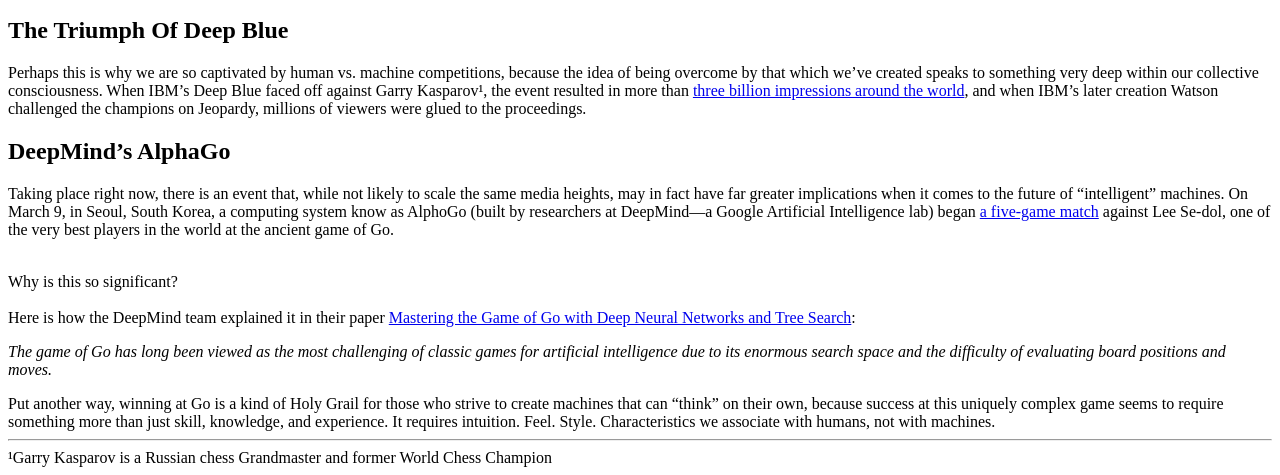
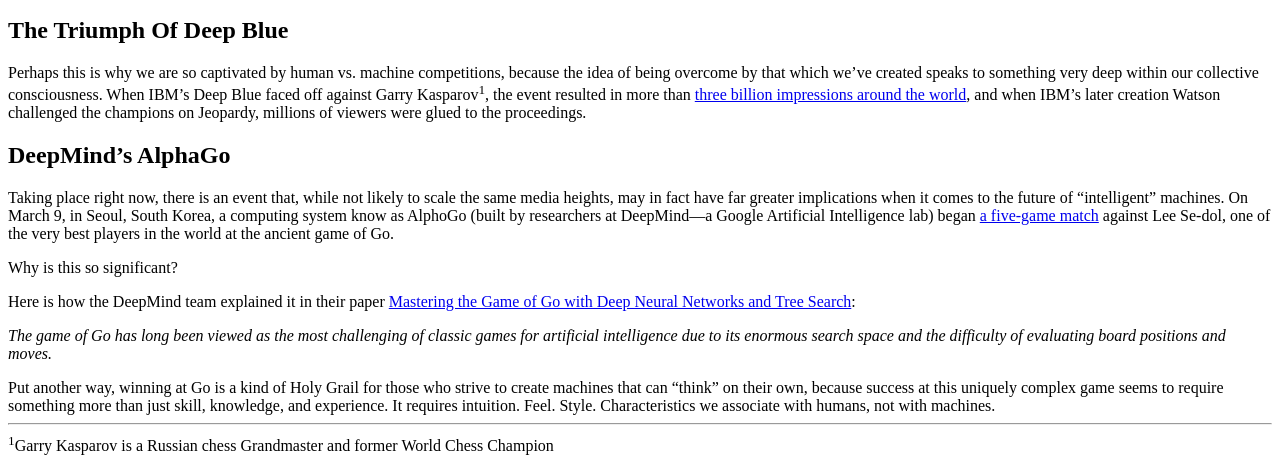
Before and after one commit to RobertLeMonds/Project01article, a plain HTML site: page index.html in a window 1280 px wide. Shown: the part 577-1052 px from the top of the page. Drawn offline with Linux system fonts and the light colour scheme.

Commit message:
updated html tags
fixed superset and changed breaks to paragraph tags

```diff
--- a/index.html
+++ b/index.html
@@ -19,16 +19,16 @@
 
    <h2>The Triumph Of Deep Blue</h2>
 
-   <p>Perhaps this is why we are so captivated by human vs. machine competitions, because the idea of being overcome by that which we’ve created speaks to something very deep within our collective consciousness. When IBM’s Deep Blue faced off against Garry Kasparov&sup1;, the event resulted in more than <a href="http://www-03.ibm.com/ibm/history/ibm100/us/en/icons/deepblue/">three billion impressions around the world</a>, and when IBM’s later creation Watson challenged the champions on Jeopardy, millions of viewers were glued to the proceedings.</p>
+   <p>Perhaps this is why we are so captivated by human vs. machine competitions, because the idea of being overcome by that which we’ve created speaks to something very deep within our collective consciousness. When IBM’s Deep Blue faced off against Garry Kasparov<sup>1</sup>, the event resulted in more than <a href="http://www-03.ibm.com/ibm/history/ibm100/us/en/icons/deepblue/">three billion impressions around the world</a>, and when IBM’s later creation Watson challenged the champions on Jeopardy, millions of viewers were glued to the proceedings.</p>
 
    <h2>DeepMind’s AlphaGo</h2>
 
    <p>Taking place right now, there is an event that, while not likely to scale the same media heights, may in fact have far greater implications when it comes to the future of “intelligent” machines. On March 9, in Seoul, South Korea, a computing system know as AlphoGo (built by researchers at DeepMind—a Google Artificial Intelligence lab) began <a href="http://venturebeat.com/2016/02/04/youtube-will-livestream-googles-ai-playing-go-superstar-lee-sedol-in-march/">a five-game match</a> against Lee Se-dol, one of the very best players in the world at the ancient game of Go.</p>
-   <br>Why is this so significant?</br>
-   <br>Here is how the DeepMind team explained it in their paper <a href="http://airesearch.com/wp-content/uploads/2016/01/deepmind-mastering-go.pdf">Mastering the Game of Go with Deep Neural Networks and Tree Search</a>:</br>
+   <p>Why is this so significant?</p>
+   <p>Here is how the DeepMind team explained it in their paper <a href="http://airesearch.com/wp-content/uploads/2016/01/deepmind-mastering-go.pdf">Mastering the Game of Go with Deep Neural Networks and Tree Search</a>:</p>
    <p><em>The game of Go has long been viewed as the most challenging of classic games for artificial intelligence due to its enormous search space and the difficulty of evaluating board positions and moves.</em></p>
   Put another way, winning at Go is a kind of Holy Grail for those who strive to create machines that can “think” on their own, because success at this uniquely complex game seems to require something more than just skill, knowledge, and experience. It requires intuition. Feel. Style. Characteristics we associate with humans, not with machines.
    <hr>
-   &sup1;Garry Kasparov is a Russian chess Grandmaster and former World Chess Champion
+   <sup>1</sup>Garry Kasparov is a Russian chess Grandmaster and former World Chess Champion
  </body>
 </html>
```
